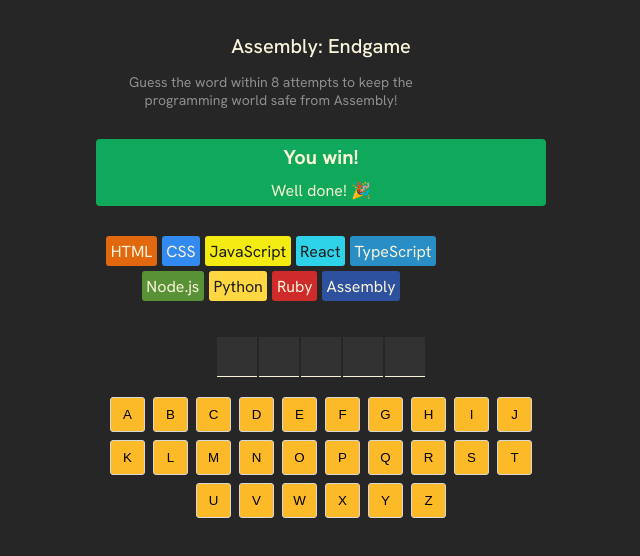
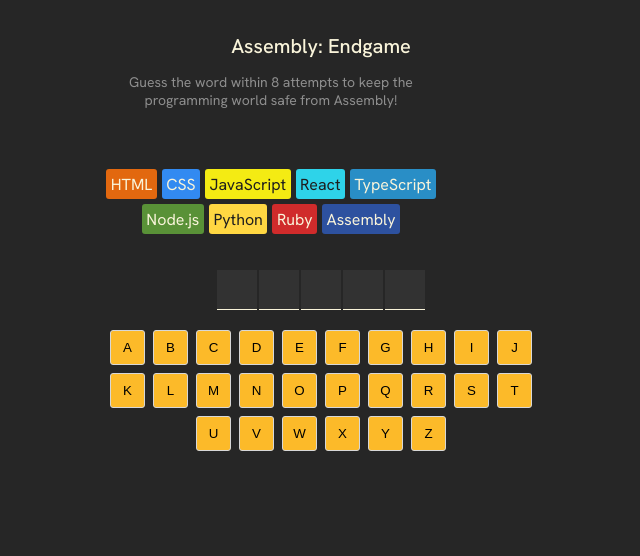
Before and after one commit to daliduraku/assembly-endgame, a React (Vite) app: page / in a window 1280 px wide. Shown: the top 556 px of the page, without its empty margins (319-959 px from the left). Built offline with nearby package versions, Linux system fonts and the light colour scheme.

Commit message:
feat: conditionally rendering won/lost status
- create a function for the logic to conditionally render the status of the game.

```diff
--- a/src/App.jsx
+++ b/src/App.jsx
@@ -76,6 +76,33 @@
     )
   })
 
+  const gameStatusClass = clsx("game-status", {
+    won: isGameWon,
+    lost: isGameLost
+  })
+
+
+  function renderGameStatus(){
+    if(!isGameOver){
+      return null
+    }
+
+    if(isGameWon){
+      return(
+        <>
+          <h2>You win!</h2>
+          <p>Well done! 🎉</p>
+        </>
+      )
+    }else {
+      return(
+        <>
+          <h2>Game over!</h2>
+          <p>You lose! Better start learning Assembly 😭</p>
+        </>
+      )
+    }
+  }
 
   return (
     <main>
@@ -84,9 +111,8 @@
         <p>Guess the word within 8 attempts to keep the
         programming world safe from Assembly!</p>
       </header>
-      <section className="game-status">
-        <h2>You win!</h2>
-        <p>Well done! 🎉</p>
+      <section className={gameStatusClass}>
+        {renderGameStatus()}
       </section>
       <section className="language-chips">
         {languageElements}
```
